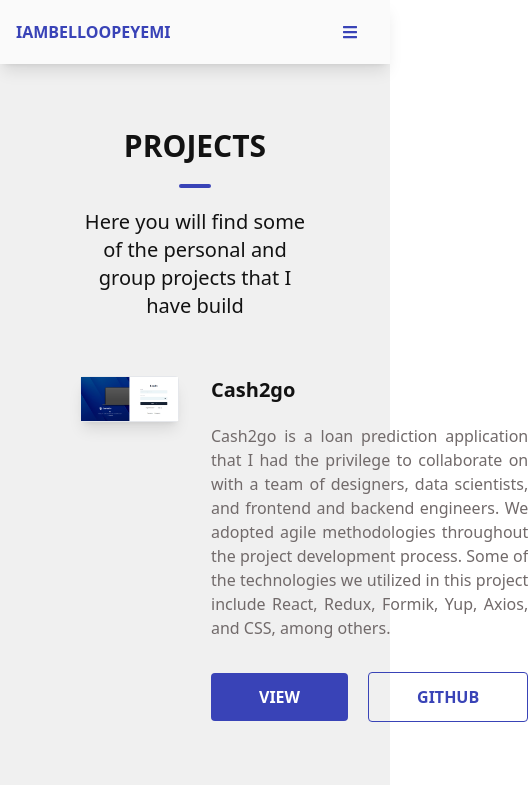
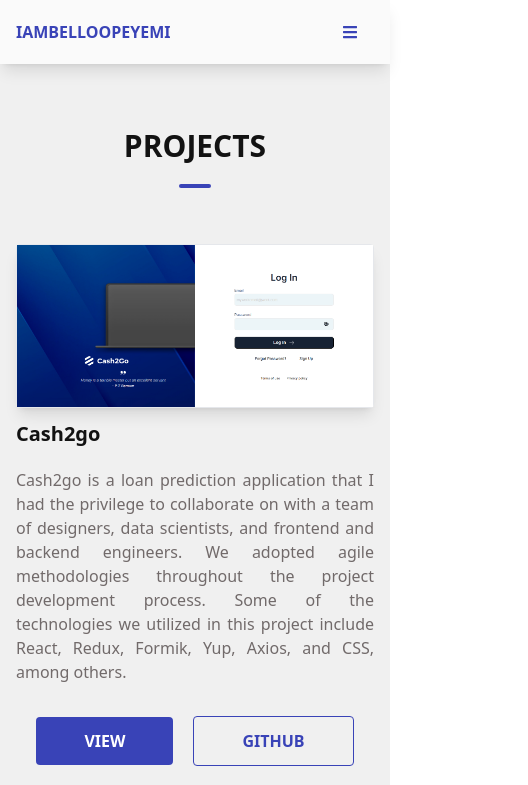
Before and after one commit to iambelloopeyemi/my-portfolio-website, a React (Vite) app: page /projects in a window 390 px wide. Shown: the top 785 px of the page, 528 px wide, since content can reach past the window. Built offline with nearby package versions, Linux system fonts and the light colour scheme.

Commit message:
implemented responsiveness on the projects section

```diff
--- a/src/components/Project.tsx
+++ b/src/components/Project.tsx
@@ -23,8 +23,8 @@
   githubUrl,
 }: ProjectProps) {
   return (
-    <div className="grid grid-cols-2 gap-8 mb-16">
-      <div className="w-fit h-fit border rounded shadow-lg hover:cursor-pointer hover:scale-105">
+    <div className="grid sm:grid-cols-2 gap-3 sm:gap-8 mb-16">
+      <div className=" w-fit h-fit border rounded shadow-lg hover:cursor-pointer hover:scale-105">
         <img className="h-full w-full object-fill" src={thumbnail} alt={alt} />
       </div>
       <div className="w-fit h-fit">
@@ -32,7 +32,7 @@
         <article className="article">
           {article}
         </article>
-        <div className="flex items-center gap-5">
+        <div className="flex items-center justify-center sm:justify-start gap-5">
           <ViewButton
             title={`${view}`}
             url={`${hostedUrl}`}
--- a/src/pages/Projects.tsx
+++ b/src/pages/Projects.tsx
@@ -4,14 +4,10 @@
 
 export default function Projects() {
   return (
-    <section className="bg-anti-flash-white h-fit px-20 pt-32">
+    <section className="bg-anti-flash-white h-fit px-4 sm:px-20 pt-32">
       <header className="section-header">
         <h2 className="heading">projects</h2>
         <Underline />
-        <h5 className="subheading">
-          Here you will find some of the personal and group projects that I have
-          build
-        </h5>
       </header>
       <div className="flex flex-col items-center">
         {projects.map(
--- a/tailwind.config.js
+++ b/tailwind.config.js
@@ -2,10 +2,10 @@
 export default {
   content: ["./index.html", "./src/**/*.{js,ts,jsx,tsx}"],
   theme: {
-    fontFamily: {
-      primary: ["Source Sans 3", "sans-serif"],
-    },
     extend: {
+      fontFamily: {
+        primary: ["Source Sans 3", "sans-serif"],
+      },
       colors: {
         "anti-flash-white": "#F0F0F0",
         "dim-gray": "#716A6A",
```
